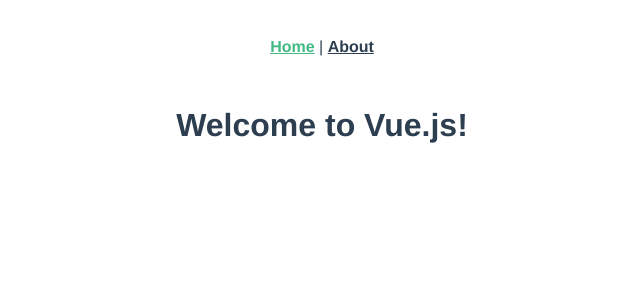
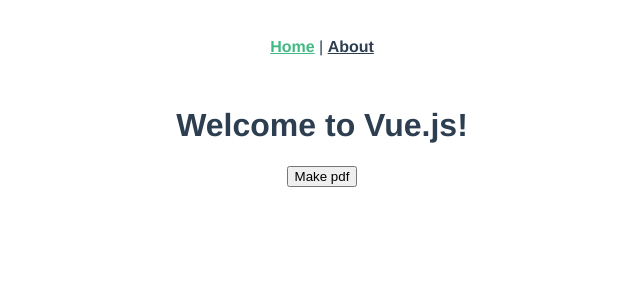
Before and after one commit to thomaszampa/vuejs-pdf-renderer, a Vue app: page /#/ in a window 1280 px wide. Shown: the top 300 px of the page, without its empty margins (318-958 px from the left). Built offline with nearby package versions, Linux system fonts and the light colour scheme.

Commit message:
WE DID IT. jsPDF with CDN

```diff
--- a/src/views/Home.vue
+++ b/src/views/Home.vue
@@ -1,12 +1,15 @@
 <template>
   <div class="home">
     <h1>{{ message }}</h1>
+    <button v-on:click="createPDF();">Make pdf</button>
   </div>
 </template>
 
 <style></style>
 
 <script>
+/* global jsPDF */
+
 export default {
   data: function() {
     return {
@@ -14,7 +17,14 @@
     };
   },
   created: function() {},
-  methods: {},
+  methods: {
+    createPDF() {
+      var doc = new jsPDF();
+
+      doc.text("Hello world!", 10, 10);
+      doc.save("a4.pdf");
+    }
+  },
   computed: {}
 };
 </script>
```
